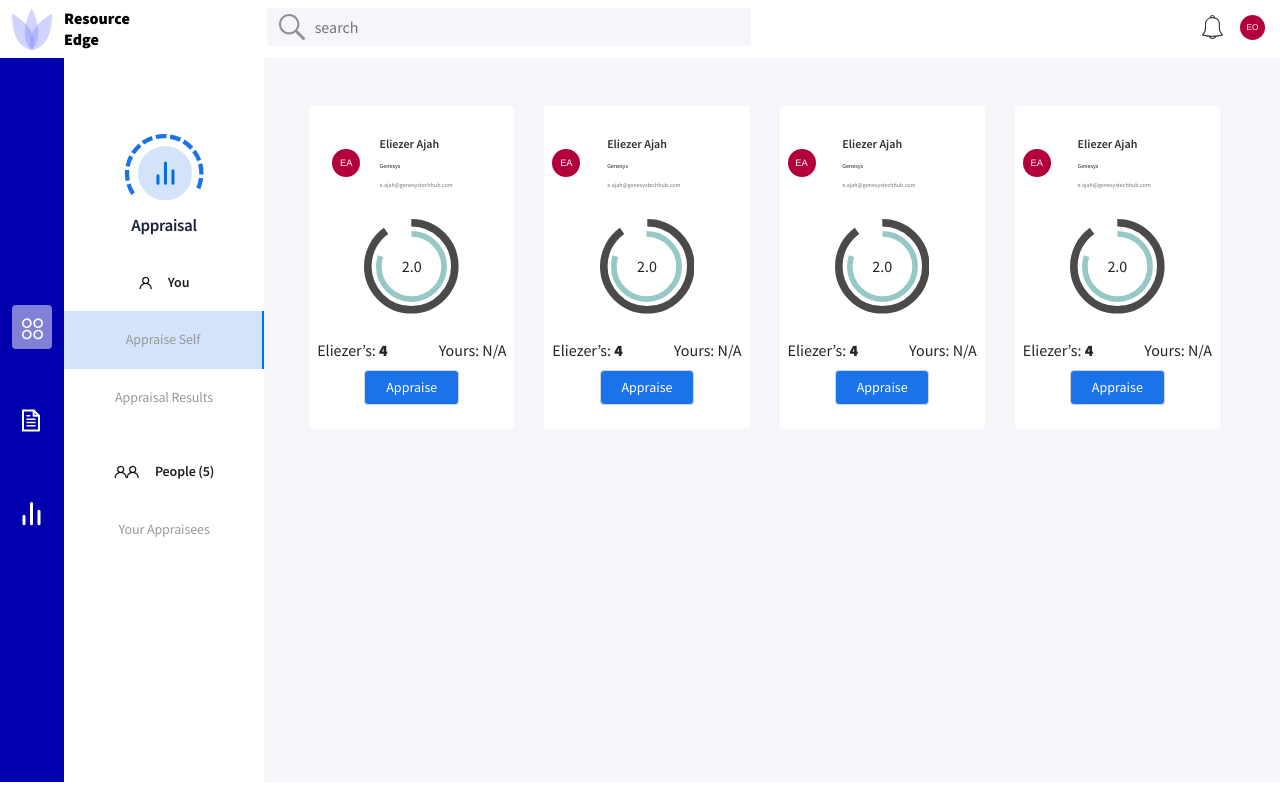
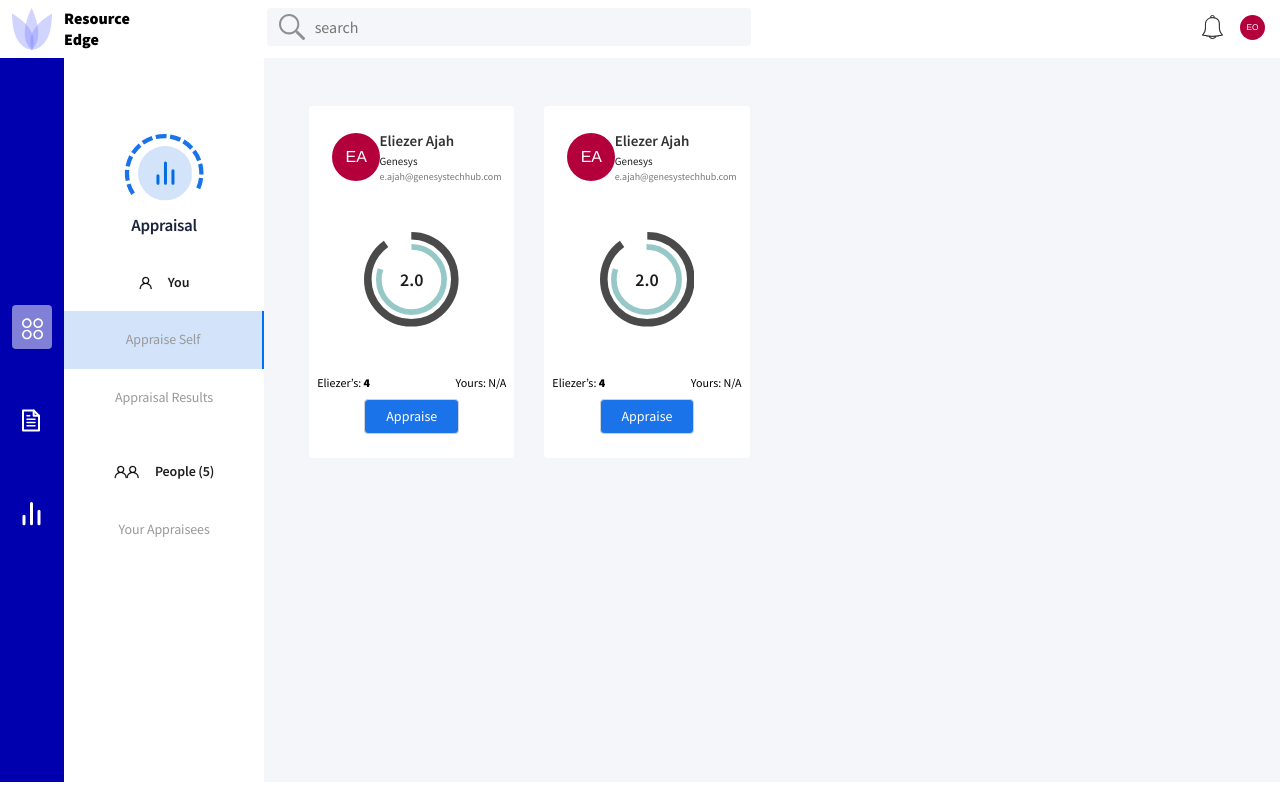
Before and after one commit to OkoyeApps/Resourceedge_Microservices, a React (Create React App) app: page /appraise/appraisees in a window 1280 px wide. Built offline with nearby package versions, Linux system fonts and the light colour scheme.

Commit message:
fixed font size on appraiserAppraisee card

```diff
--- a/src/components/circulerProgressBar/circulerProgressBar.css
+++ b/src/components/circulerProgressBar/circulerProgressBar.css
@@ -1,12 +1,7 @@
-.RCP {
-  width: 100% !important;
+.radial-bar-ratio{
+  font-style: normal;
+  font-weight: 600;
+  font-size: 18px;
+  line-height: 25px;
+  color: #1D1D1D;
 }
-.RCP svg:first-child{
-  width: 100%;
-}
-.RCP__track {}
-.RCP__progress {}
-.RCP__pointer {}
-.progress{
-
-}
--- a/src/components/circulerProgressBar/circulerProgressBar.js
+++ b/src/components/circulerProgressBar/circulerProgressBar.js
@@ -24,7 +24,7 @@ const CirculerProgressBar = (props) => {
                         trailColor: "innherit"
                     })}
                 >
-                    2.0
+                    <span className="radial-bar-ratio">2.0</span>
                 </CircularProgressbarWithChildren>
             </div>
         </CircularProgressbarWithChildren>
--- a/src/pages/appraiseAppraisees/appraiseAppraisees.css
+++ b/src/pages/appraiseAppraisees/appraiseAppraisees.css
@@ -1,21 +1,35 @@
 .appraisees-detail span:first-child {
     font-style: normal;
     font-weight: 600;
-  font-size: 12px;
-  line-height: 27px;
+    font-size: 15px;
+    /* line-height: 27px; */
     color: #323130;
 }
 .appraisees-detail span:last-child {
     font-style: normal;
     font-weight: normal;
-  font-size: 6px;
-  line-height: 19px;
+    font-size: 10px;
+    /* line-height: 19px; */
     color: #797775;
 }
 .appraisees-detail span:nth-child(2) {
     font-style: normal;
     font-weight: normal;
-  font-size: 6px;
-  line-height: 19px;
+    font-size: 11px;
+    /* line-height: 19px; */
     color: #1d1d1d;
 }
+.appraisees_own_rating{
+    font-style: normal;
+    font-weight: normal;
+    font-size: 12px;
+    line-height: 16px;
+    color: #000000;
+}
+.appraiser_own_rating{
+    font-style: normal;
+    font-weight: normal;
+    font-size: 12px;
+    line-height: 16px;
+    color: #000000;
+}
--- a/src/pages/appraiseAppraisees/appraiseAppraisees.js
+++ b/src/pages/appraiseAppraisees/appraiseAppraisees.js
@@ -21,19 +21,19 @@ const AppraiseAppraisees = () => {
                         <div className="row mx-0">
                             <div className="col-3 d-flex justify-content-center mb-4">
                                 <div className="card w-100 py-4 px-2 border-0">
-                                    <div className="row mx-0 mb-4 d-flex align-items-center">
-                                        <div className="col-3">
+                                    <div className="row mx-0 ">
+                                        <div className="col-3 d-flex align-items-center">
                                             <div>
-                                                <Avatar size={"28px"} name="Eliezer Ajah" className="rounded-circle" />
+                                                <Avatar size={"6vmin"} name="Eliezer Ajah" className="rounded-circle" />
                                             </div>
                                         </div>
-                                        <div className="col-9 appraisees-detail d-flex flex-column">
+                                        <div className="col-9 appraisees-detail d-flex flex-column pr-0">
                                             <span>Eliezer Ajah</span>
                                             <span>Genesys</span>
                                             <span>e.ajah@genesystechhub.com</span>
                                         </div>
                                     </div>
-                                    <div className="row mb-4">
+                                    <div className="row my-5">
                                         <div className="col-12 d-flex justify-content-center">
                                             <div className={"w-50"}>
                                                 <CirculerProgressBar rate={1.2} appraiseesPercent={90} appraiserPercent={30} />
@@ -42,8 +42,8 @@ const AppraiseAppraisees = () => {
                                     </div>
                                     <div className="row mb-2">
                                         <div className="col-12 d-flex justify-content-between">
-                                            <div>Eliezer’s: <b>4</b> </div>
-                                            <div>Yours: N/A</div>
+                                            <div className="appraisees_own_rating">Eliezer’s: <b>4</b> </div>
+                                            <div className="appraiser_own_rating">Yours: N/A</div>
                                         </div>
                                     </div>
                                     <div className="row">
@@ -55,19 +55,19 @@ const AppraiseAppraisees = () => {
                             </div>
                             <div className="col-3 d-flex justify-content-center mb-4">
                                 <div className="card w-100 py-4 px-2 border-0">
-                                    <div className="row mb-4 d-flex align-items-center">
-                                        <div className="col-3">
+                                    <div className="row mx-0 ">
+                                        <div className="col-3 d-flex align-items-center">
                                             <div>
-                                                <Avatar size={"28px"} name="Eliezer Ajah" className="rounded-circle" />
+                                                <Avatar size={"6vmin"} name="Eliezer Ajah" className="rounded-circle" />
                                             </div>
                                         </div>
-                                        <div className="col-9 appraisees-detail d-flex flex-column">
+                                        <div className="col-9 appraisees-detail d-flex flex-column pr-0">
                                             <span>Eliezer Ajah</span>
                                             <span>Genesys</span>
                                             <span>e.ajah@genesystechhub.com</span>
                                         </div>
                                     </div>
-                                    <div className="row mb-4">
+                                    <div className="row my-5">
                                         <div className="col-12 d-flex justify-content-center">
                                             <div className={"w-50"}>
                                                 <CirculerProgressBar rate={1.2} appraiseesPercent={90} appraiserPercent={30} />
@@ -76,8 +76,8 @@ const AppraiseAppraisees = () => {
                                     </div>
                                     <div className="row mb-2">
                                         <div className="col-12 d-flex justify-content-between">
-                                            <div>Eliezer’s: <b>4</b> </div>
-                                            <div>Yours: N/A</div>
+                                            <div className="appraisees_own_rating">Eliezer’s: <b>4</b> </div>
+                                            <div className="appraiser_own_rating">Yours: N/A</div>
                                         </div>
                                     </div>
                                     <div className="row">
@@ -87,75 +87,6 @@ const AppraiseAppraisees = () => {
                                     </div>
                                 </div>
                             </div>
-                            <div className="col-3 d-flex justify-content-center mb-4">
-                                <div className="card w-100 py-4 px-2 border-0">
-                                    <div className="row mb-4 d-flex align-items-center">
-                                        <div className="col-3">
-                                            <div>
-                                                <Avatar size={"28px"} name="Eliezer Ajah" className="rounded-circle" />
-                                            </div>
-                                        </div>
-                                        <div className="col-9 appraisees-detail d-flex flex-column">
-                                            <span>Eliezer Ajah</span>
-                                            <span>Genesys</span>
-                                            <span>e.ajah@genesystechhub.com</span>
-                                        </div>
-                                    </div>
-                                    <div className="row mb-4">
-                                        <div className="col-12 d-flex justify-content-center">
-                                            <div className={"w-50"}>
-                                                <CirculerProgressBar rate={1.2} appraiseesPercent={90} appraiserPercent={30} />
-                                            </div>
-                                        </div>
-                                    </div>
-                                    <div className="row mb-2">
-                                        <div className="col-12 d-flex justify-content-between">
-                                            <div>Eliezer’s: <b>4</b> </div>
-                                            <div>Yours: N/A</div>
-                                        </div>
-                                    </div>
-                                    <div className="row">
-                                        <div className="col-12 d-flex justify-content-center">
-                                            <button className="form-control w-50 epa-submit-btn">Appraise</button>
-                                        </div>
-                                    </div>
-                                </div>
-                            </div>
-                            <div className="col-3 d-flex justify-content-center mb-4">
-                                <div className="card w-100 py-4 px-2 border-0">
-                                    <div className="row mb-4 d-flex align-items-center">
-                                        <div className="col-3">
-                                            <div>
-                                                <Avatar size={"28px"} name="Eliezer Ajah" className="rounded-circle" />
-                                            </div>
-                                        </div>
-                                        <div className="col-9 appraisees-detail d-flex flex-column">
-                                            <span>Eliezer Ajah</span>
-                                            <span>Genesys</span>
-                                            <span>e.ajah@genesystechhub.com</span>
-                                        </div>
-                                    </div>
-                                    <div className="row mb-4">
-                                        <div className="col-12 d-flex justify-content-center">
-                                            <div className={"w-50"}>
-                                                <CirculerProgressBar rate={1.2} appraiseesPercent={90} appraiserPercent={30} />
-                                            </div>
-                                        </div>
-                                    </div>
-                                    <div className="row mb-2">
-                                        <div className="col-12 d-flex justify-content-between">
-                                            <div>Eliezer’s: <b>4</b> </div>
-                                            <div>Yours: N/A</div>
-                                        </div>
-                                    </div>
-                                    <div className="row">
-                                        <div className="col-12 d-flex justify-content-center">
-                                            <button className="form-control w-50 epa-submit-btn">Appraise</button>
-                                        </div>
-                                    </div>
-                                </div>
-                            </div>
-
                         </div>
                     </div>
                 </div>
```
Lines whose indentation alone changed are shown as unchanged.
